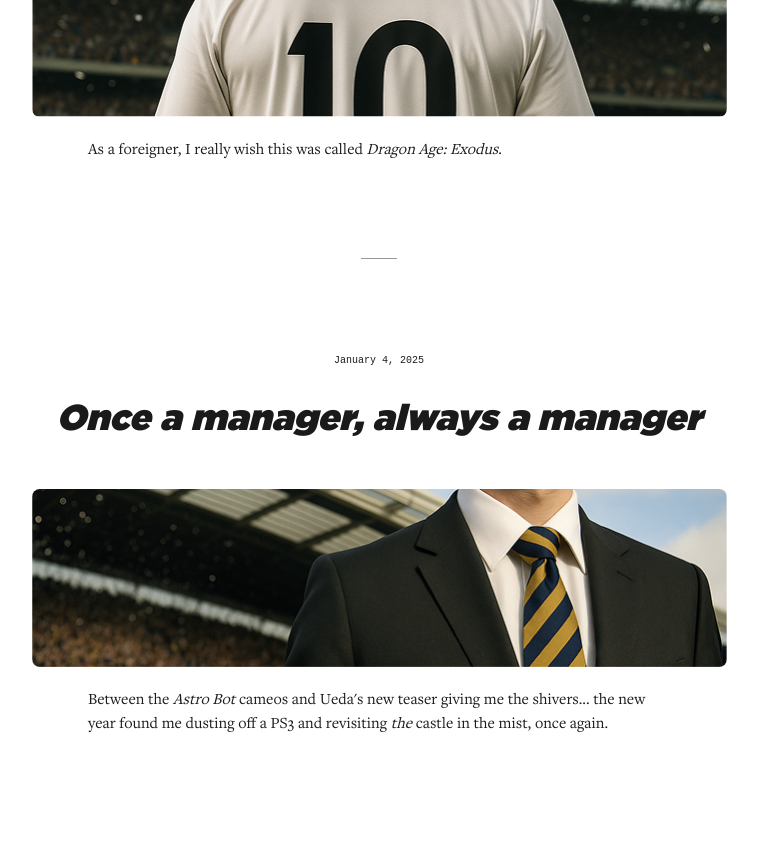
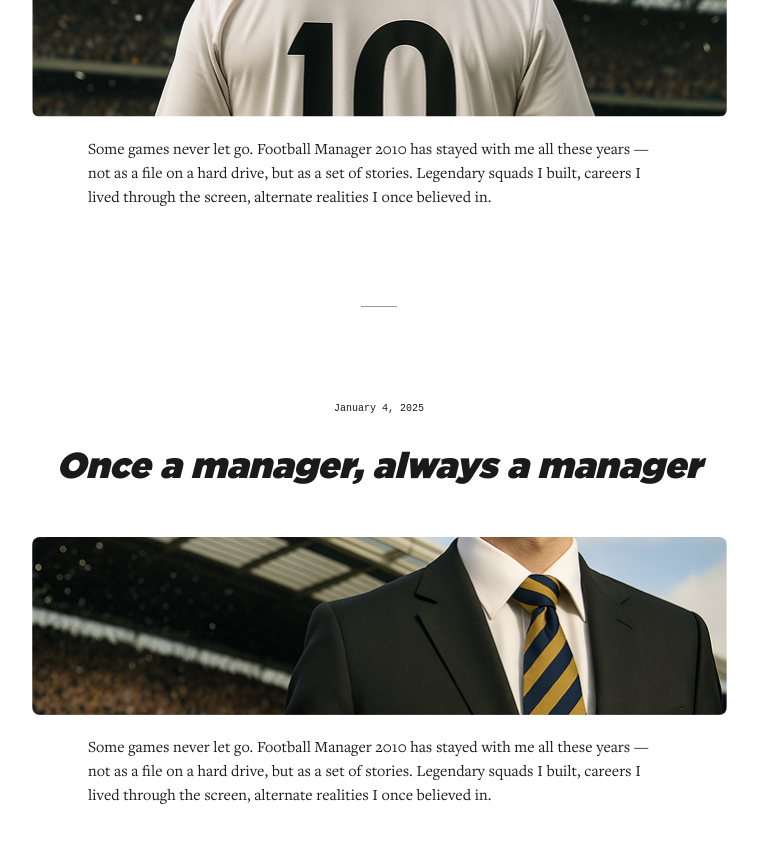
Before and after one commit to rnhnn/el-special-blog, a Next.js app: page / in a window 1280 px wide. Shown: the part 440-1282 px from the top of the page, without its empty margins (261-1019 px from the left). Built offline with nearby package versions, Linux system fonts and the light colour scheme; a small style sheet from the web is missing.

Commit message:
add missing entry classes to slug page

```diff
--- a/src/app/[slug]/page.js
+++ b/src/app/[slug]/page.js
@@ -25,7 +25,9 @@ export default async function BlogPostPage({ params }) {
             height={0}
             style={{ width: '100%', height: 'auto' }}
           />
-          {renderEntryContent(post.content)}
+          <div className="blog-entry-content">
+            {renderEntryContent(post.content)}
+          </div>
         </article>
       </main>
     </>
--- a/src/data/blog/2025/once-a-manager-always-a-manager.json
+++ b/src/data/blog/2025/once-a-manager-always-a-manager.json
@@ -3,11 +3,11 @@
   "title": "Once a manager, always a manager",
   "date": "2025-01-04",
   "image": "fm10.png",
-  "alt": "Art from FM10",
+  "alt": "Art from FM",
   "content": [
     {
       "type": "paragraph",
-      "html": "Between the <em>Astro Bot</em> cameos and Ueda's new teaser giving me the shivers... the new year found me dusting off a PS3 and revisiting <em>the</em> castle in the mist, once again."
+      "html": "Some games never let go. Football Manager 2010 has stayed with me all these years — not as a file on a hard drive, but as a set of stories. Legendary squads I built, careers I lived through the screen, alternate realities I once believed in."
     }
   ]
 }
--- a/src/data/blog/2025/su-florentineza-is-coming-home.json
+++ b/src/data/blog/2025/su-florentineza-is-coming-home.json
@@ -7,7 +7,7 @@
   "content": [
     {
       "type": "paragraph",
-      "html": "As a foreigner, I really wish this was called <em>Dragon Age: Exodus</em>."
+      "html": "Some games never let go. Football Manager 2010 has stayed with me all these years — not as a file on a hard drive, but as a set of stories. Legendary squads I built, careers I lived through the screen, alternate realities I once believed in."
     }
   ]
 }
```
